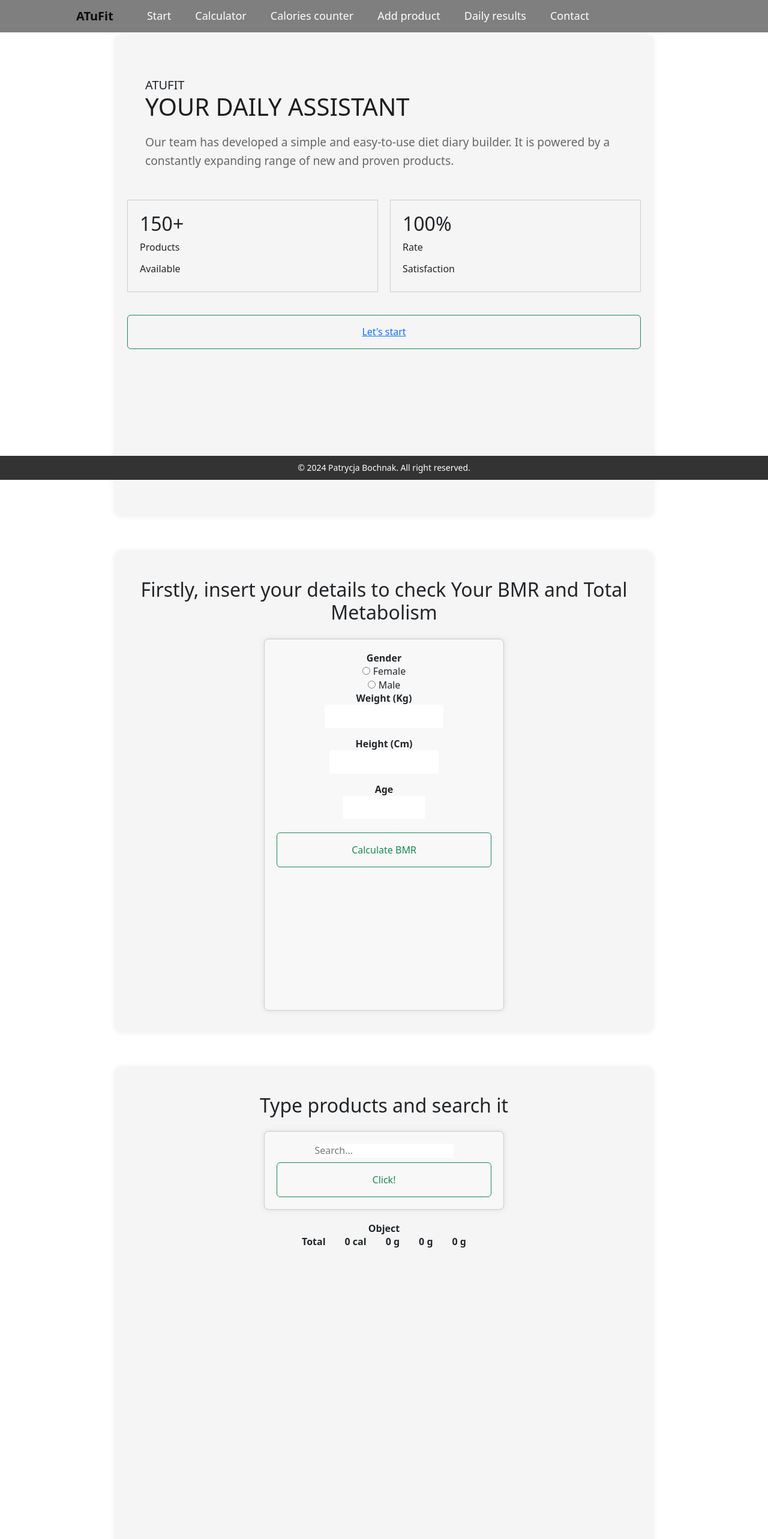
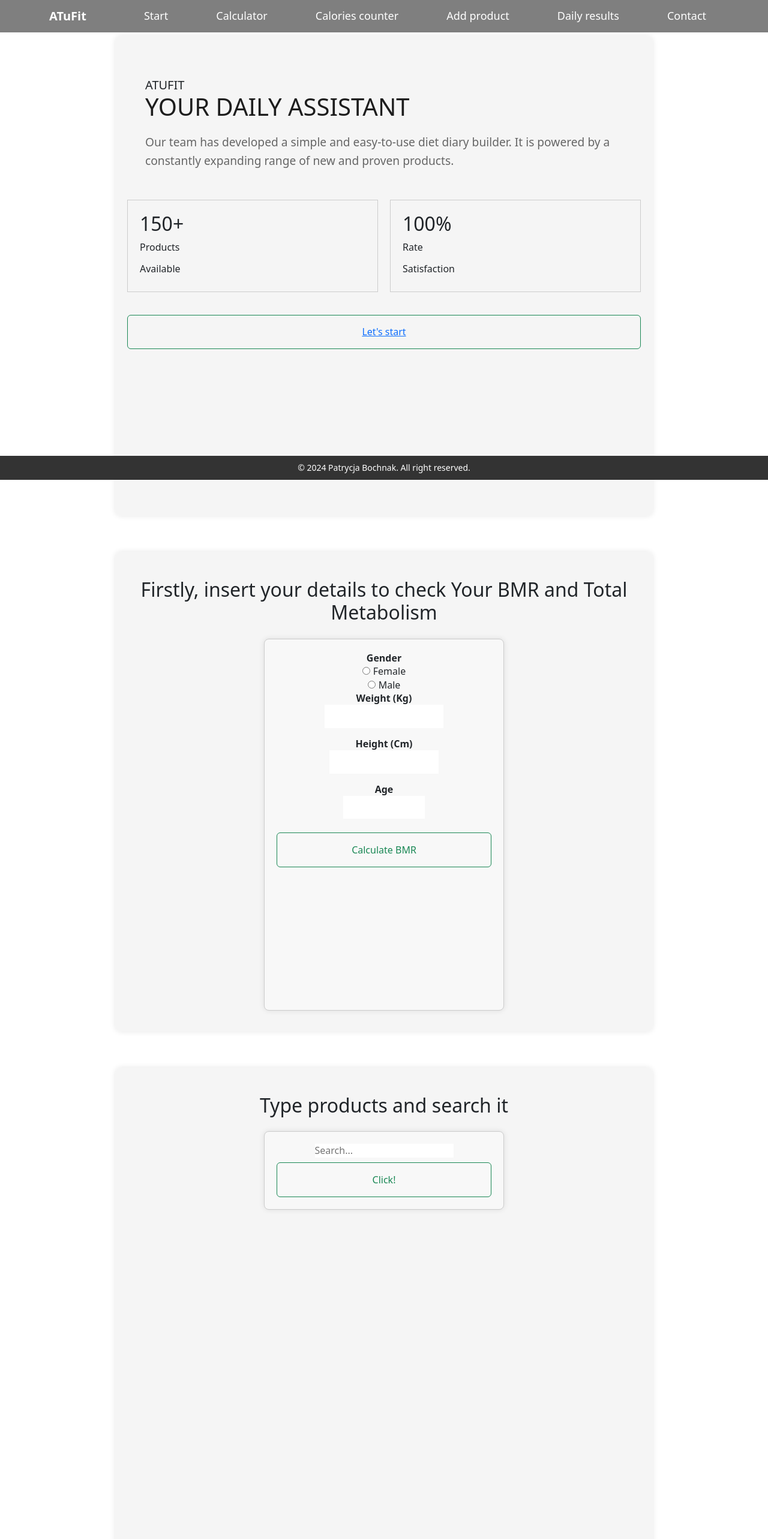
Before and after one commit to PatrycjaBochnak/ATuFit, a React (Create React App) app in the folder frontend/: page / in a window 1280 px wide. Shown: the top 2566 px of the page at 60% size. Built offline with nearby package versions, Linux system fonts and the light colour scheme.

Commit message:
fixing problems

```diff
--- a/frontend/src/components/AddProduct.jsx
+++ b/frontend/src/components/AddProduct.jsx
@@ -10,7 +10,6 @@ const AddProduct = () => {
       <div className="add-product">
         <div id="#add-product">
           <h2>Not enough? Add missing products</h2>
-          <div className="api">{data}</div>
           <TableExpansion />
         </div>
       </div>
--- a/frontend/src/components/CaloriesCounter.jsx
+++ b/frontend/src/components/CaloriesCounter.jsx
@@ -1,6 +1,5 @@
 import React from "react";
-import Searcher from "../modules/Searcher";
-import ListResult from "../modules/ListResult";
+import Searcher from "./Searcher";
 import { useState } from "react";
 import "../styles/CaloriesCounter.css";
 
@@ -15,7 +14,6 @@ export const CaloriesCounter = () => {
     <div className="counter">
       <h2>Type products and search it</h2>
       <Searcher setCurrentProduct={setCurrentProduct} />
-      <ListResult props={state} />
     </div>
   );
 };
--- a/frontend/src/modules/ListResult.jsx
+++ b/frontend/src/components/ListResult.jsx
@@ -5,13 +5,13 @@ const ListResult = ({props}) => {
   console.log(props);
   return (
     <>
+    <div className="daily-results">
+    <h2>Your daily calories result</h2>
       <table>
         <thead>
-          <tr>
-            <th>Object</th>
-          </tr>
+
         </thead>
-        <tbody>
+        <tbody className="table-results">
           { props.map( (p) => {
             return(
             <tr style={{display: "flex", gap: '2em'}}>
@@ -32,6 +32,7 @@ const ListResult = ({props}) => {
           </tr>
         </tbody>
       </table>
+      </div>
 <>
       {/* <table className="meal-table">
         <thead>
--- a/frontend/src/components/Pages.jsx
+++ b/frontend/src/components/Pages.jsx
@@ -1,17 +1,24 @@
-import React from "react";
+import React, {useState} from "react";
 import CalculatorBMR from "./CalculatorBMR";
 import { CaloriesCounter } from "./CaloriesCounter";
 import Contact from "./Contact";
 import HomePage from "./HomePage";
 import AddProduct from "./AddProduct";
+import ListResult from "./ListResult";
+
 
 const Pages = () => {
+  const [state, setState] = useState([]);
+  const setCurrentProduct = (data) => {
+    setState([...state, data]);
+  }
   return (
     <>
       <HomePage />
       <CalculatorBMR />
-      <CaloriesCounter />
+      <CaloriesCounter setCurrentProduct={setCurrentProduct} />
       <AddProduct />
+      <ListResult props={state}/>
       <Contact />
     </>
   );
--- a/frontend/src/modules/Searcher.jsx
+++ b/frontend/src/components/Searcher.jsx
@@ -1,5 +1,5 @@
 import React from "react";
-import axios from "axios";
+import axios, { all } from "axios";
 import "../styles/Searcher.css";
 
 class Searcher extends React.Component {
@@ -62,6 +62,9 @@ class Searcher extends React.Component {
   };
 
   render() {
+    const { recipes, recipes2 } = this.state;
+    const allRecipes = [...recipes, ...recipes2];
+
     return (
       <div className="searcher">
         <div className="search-field">
@@ -79,7 +82,7 @@ class Searcher extends React.Component {
             Click!
           </button>
         </div>
-        {this.state.recipes != 0 && (
+        {allRecipes.length != 0 && (
           <div className="search-results">
             <div className="cal-macro-names">
               <div className="col">Name</div>
@@ -94,17 +97,17 @@ class Searcher extends React.Component {
                 <div className="row">
                   <div className="col">{recipe.title}</div>
                   <div className="col">{recipe.nutrition.calories}</div>
-                  <div className="col">{recipe.nutrition.fat ? (recipe.nutrition.fat).slice(0, 4) : ""}</div>
-                  <div className="col">{recipe.nutrition.carbs ? (recipe.nutrition.carbs).slice(0, 4) : ""} g</div>
-                  <div className="col">{recipe.nutrition.protein ? (recipe.nutrition.protein).slice(0, 4) : ""}</div>
+                  <div className="col">{recipe.nutrition.fat ? (recipe.nutrition.fat).slice(0, 3) : ""} g</div>
+                  <div className="col">{recipe.nutrition.carbs ? (recipe.nutrition.carbs).slice(0, 3) : ""} g</div>
+                  <div className="col">{recipe.nutrition.protein ? (recipe.nutrition.protein).slice(0, 3) : ""} g</div>
                   <div className="col-md-2">
                   <button onClick={()=>{
                          this.props.setCurrentProduct({
-                          name: recipe.name,
-                          calories: recipe.calories,
-                          fats: recipe.fats,
-                          carbohydrates: recipe.carbohydrates,
-                          proteins: recipe.proteins
+                          name: recipe.title,
+                          calories: recipe.nutrition.calories,
+                          fats: recipe.nutrition.fat,
+                          carbohydrates: recipe.nutrition.carbs,
+                          proteins: recipe.nutrition.protein
                         });
                       }}>Add</button>
                   </div>
@@ -128,9 +131,9 @@ class Searcher extends React.Component {
                 <div className="row">
                   <div className="col">{recipe.name}</div>
                   <div className="col">{recipe.calories}</div>
-                  <div className="col">{recipe.fats}</div>
-                  <div className="col">{recipe.carbohydrates}</div>
-                  <div className="col">{recipe.proteins}</div>
+                  <div className="col">{recipe.fats} g</div>
+                  <div className="col">{recipe.carbohydrates} g</div>
+                  <div className="col">{recipe.proteins} g</div>
                   <div className="col-md-2">
                       <button onClick={()=>{
                          this.props.setCurrentProduct({
--- a/frontend/src/layout/Nav.jsx
+++ b/frontend/src/layout/Nav.jsx
@@ -9,15 +9,15 @@ function NavMenu() {
   return (
 <Navbar expand="lg" className="bg-body-tertiary nav" style={{ position: 'fixed' }}>
       <Container>
-        <Navbar.Brand className="logo-text">ATuFit</Navbar.Brand>
+        <Navbar.Brand className="logo-text" style={{ color: "white"}}>ATuFit</Navbar.Brand>
         <Navbar.Toggle aria-controls="basic-navbar-nav" />
         <Navbar.Collapse id="basic-navbar-nav">
-          <Nav className="me-auto nav-items">
+          <Nav className="me-auto nav-items" style={{textDecoration: "none"}}>
             <NavButtons source="home-page" linkName="Start" />
             <NavButtons source="calculator-BMR" linkName="Calculator" />
             <NavButtons source="counter" linkName="Calories counter" />{" "}
             <NavButtons source="add-product" linkName="Add product" />
-            <NavButtons source="add-product" linkName="Daily results" />
+            <NavButtons source="daily-results" linkName="Daily results" />
             <NavButtons source="contact" linkName="Contact" />
           </Nav>
         </Navbar.Collapse>
--- a/frontend/src/styles/Contact.css
+++ b/frontend/src/styles/Contact.css
@@ -1,6 +1,6 @@
 .contact {
   border-collapse: collapse;
-  min-height: 100vh;
+  min-height: 50vh;
   display: flex;
   flex-flow: column;
   align-items: center;
--- a/frontend/src/styles/ListResult.css
+++ b/frontend/src/styles/ListResult.css
@@ -1,22 +1,26 @@
-.meal-table {
-  width: 600px;
+.daily-results {
   border-collapse: collapse;
-  margin-bottom: 20px;
+  min-height: 100vh;
+  display: flex;
+  flex-flow: column;
+  align-items: center;
+  padding: 40px;
+  background-color: #f2f2f2c6;
+  box-shadow: 0 0 10px rgba(0, 0, 0, 0.1);
+  border-radius: 10px;
+  margin-left: 15%;
+  margin-right: 15%;
+  margin-bottom: 60px;
+  text-align: center;
 }
-
-.meal-table th {
-  background-color: #f2f2f2;
-  padding: 10px;
-  text-align: center;
-  border: 1px solid #ddd;
+.table-results {
+  height: 620px;
+  width: 400px;
+  max-width: 400px;
+  margin: 0 auto;
+  padding: 20px;
+  border: 1px solid #ccc;
+  border-radius: 8px;
+  background-color: #f8f8f8;
+  box-shadow: 0 0 10px rgba(0, 0, 0, 0.1);
 }
-
-.meal-table td {
-  padding: 10px;
-  text-align: center;
-  border: 1px solid #ddd;
-}
-
-.meal-table tr:nth-child(even) {
-  background-color: #f2f2f2;
-}
--- a/frontend/src/styles/Nav.css
+++ b/frontend/src/styles/Nav.css
@@ -2,29 +2,24 @@
   position: fixed;
   top: 0;
   width: 100%;
-  padding: 15px 100px;
-  padding-left: 90px !important;
   background-color: rgba(0, 0, 0, 0.5);
-  display: flex;
-  justify-content: space-between;
-  align-items: center;
   z-index: 100;
 }
 .logo-text {
   font-size: 22px;
-  color: #fff;
+  color: white;
   text-decoration: none;
   font-weight: 700;
 }
+
 .nav-items a {
   cursor: pointer;
-  justify-content: space-between;
   position: relative;
   font-size: 18px;
   color: #fff;
   font-weight: 500;
   text-decoration: none;
-  margin-left: 40px;
+  margin-left: 80px;
 }
 .nav-items a::before {
   content: "";
--- a/frontend/src/styles/Searcher.css
+++ b/frontend/src/styles/Searcher.css
@@ -12,11 +12,11 @@
   display: flex;
   align-items: center;
   padding: 5px 0;
-  border-bottom: 1px solid #ccc; /* Dodaje linie oddzielające wiersze */
+  border-bottom: 1px solid #ccc;
 }
 
 .col {
-  flex: 1; /* Rozciąga kolumny, aby zajmować równą przestrzeń */
+  flex: 1;
   padding: 0 10px;
   text-align: center;
 }
```
